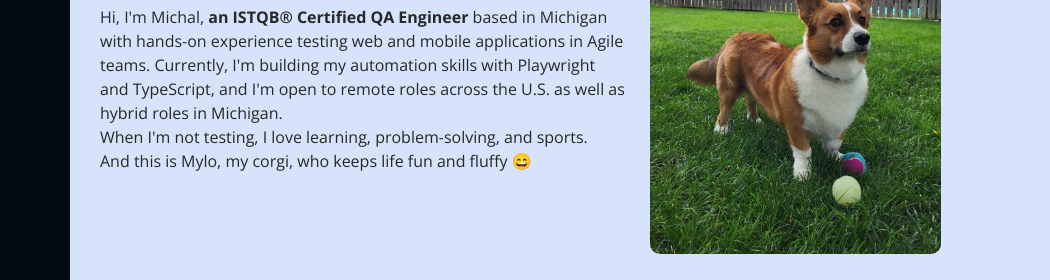
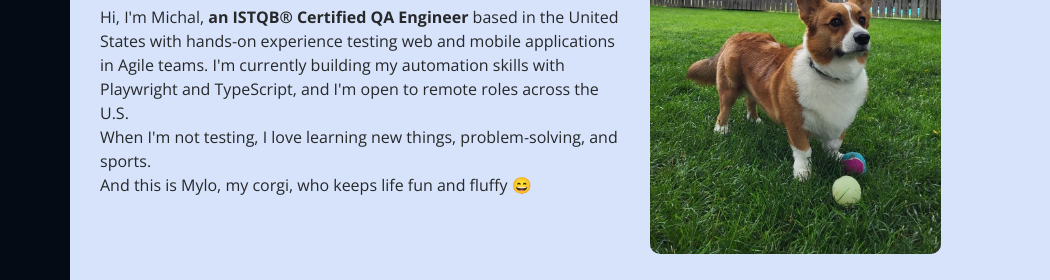
Before and after one commit to michalfadel19/Michal-Fadel-Web, a plain HTML site: page index.html in a window 1280 px wide. Shown: the part 137-417 px from the top of the page, 230-1280 px from the left. Drawn offline with nearby package versions, Linux system fonts and the light colour scheme.

Commit message:
Update index.html

```diff
--- a/index.html
+++ b/index.html
@@ -120,13 +120,13 @@
             <p class="fst-italic"></p>
 
             <div class="section-title">
-              <p>
-                Hi, I'm Michal, <B>an ISTQB® Certified QA Engineer</B> based in Michigan with hands-on experience testing web and mobile applications in Agile teams.
-				Currently, I'm building my automation skills with Playwright and TypeScript,
-				and I'm open to remote roles across the U.S. as well as hybrid roles in Michigan.
-                <br>When I'm not testing, I love learning, problem-solving, and sports.
-                <br>And this is Mylo, my corgi, who keeps life fun and fluffy 😄
-              </p>
+            <p>
+  				Hi, I'm Michal, <b>an ISTQB® Certified QA Engineer</b> based in the United States with hands-on experience testing web and mobile applications in Agile teams.
+    			I'm currently building my automation skills with Playwright and TypeScript,
+    			and I'm open to remote roles across the U.S.
+    			<br>When I'm not testing, I love learning new things, problem-solving, and sports.
+    			<br>And this is Mylo, my corgi, who keeps life fun and fluffy 😄
+  			</p>
             </div>
           </div>
           <!-- <div style="float:right;padding:20px;" class="col-lg-4" data-aos="fade-right">
```
